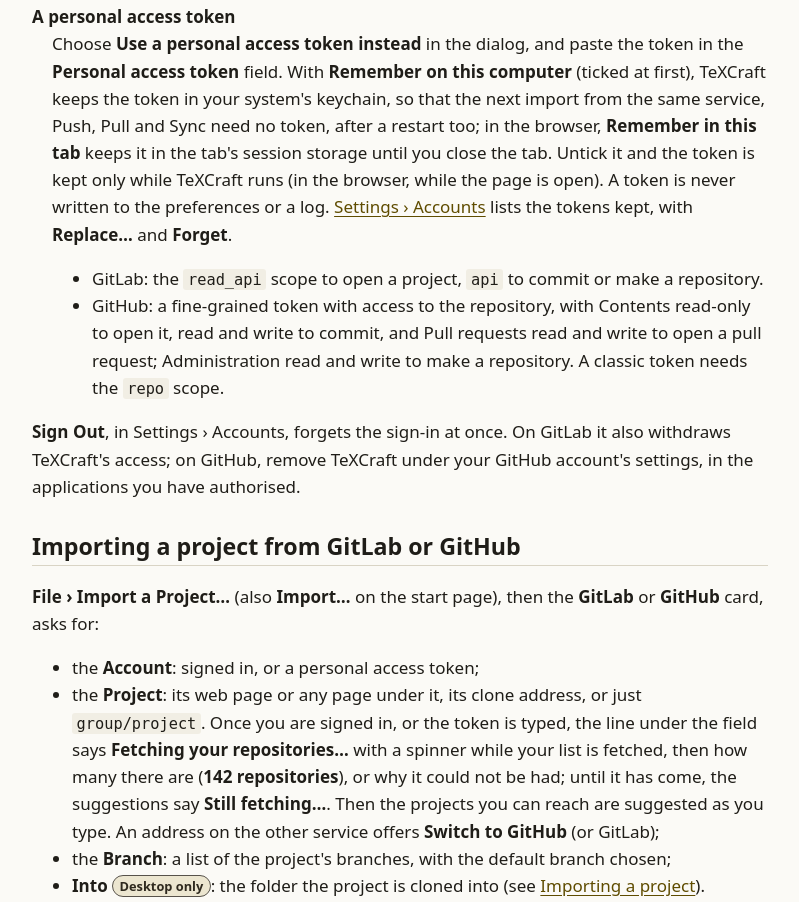
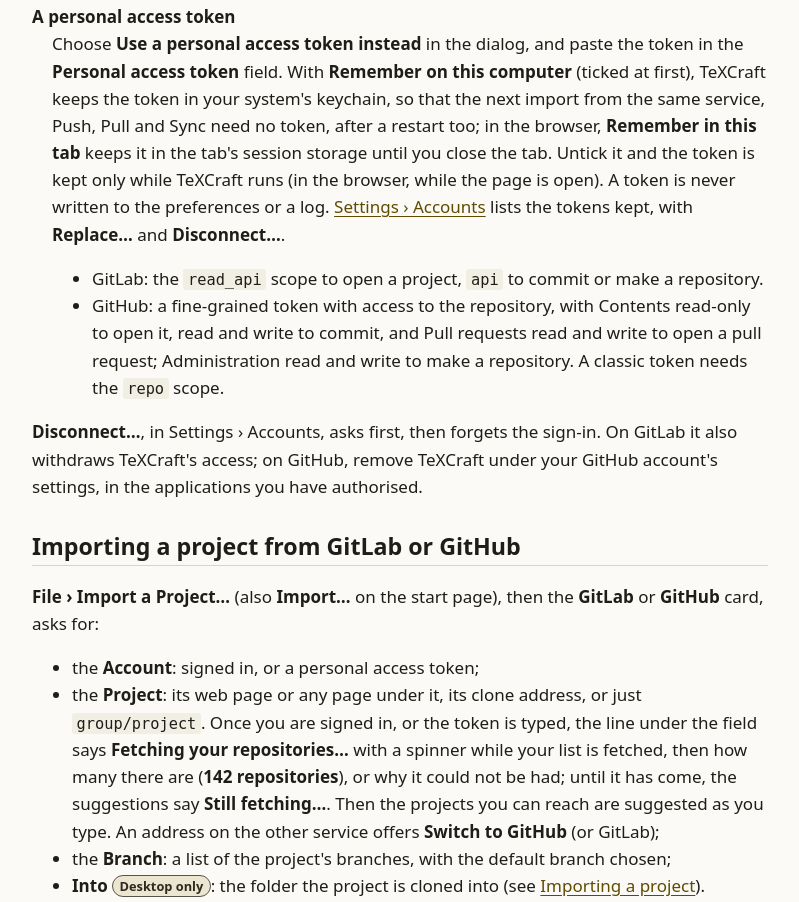
Before and after one commit to skadge/texcraft, a plain HTML site: page docs/guide/forges.html in a window 1280 px wide. Shown: the part 1060-1962 px from the top of the page, without its empty margins (376-1175 px from the left). Drawn offline with Linux system fonts and the light colour scheme.

Commit message:
Docs: connections in Settings › Accounts
docs/forges.md, the guide's Settings and forge pages, the ROADMAP's C5
row and a progress fragment.

Co-Authored-By: Claude Opus 5.5 <noreply@anthropic.com>

```diff
--- a/docs/guide/forges.html
+++ b/docs/guide/forges.html
@@ -58,14 +58,14 @@
         <dt>Sign In with GitHub <span class="tag">Desktop only</span></dt>
         <dd>The dialog shows a code, with <span class="ui">Copy Code</span> and <span class="ui">Open GitHub's Page</span>; enter the code on GitHub's page. In the browser, GitHub's sign-in does not answer web pages, so use a token there.</dd>
         <dt>A personal access token</dt>
-        <dd>Choose <span class="ui">Use a personal access token instead</span> in the dialog, and paste the token in the <span class="ui">Personal access token</span> field. With <span class="ui">Remember on this computer</span> (ticked at first), TeXCraft keeps the token in your system's keychain, so that the next import from the same service, Push, Pull and Sync need no token, after a restart too; in the browser, <span class="ui">Remember in this tab</span> keeps it in the tab's session storage until you close the tab. Untick it and the token is kept only while TeXCraft runs (in the browser, while the page is open). A token is never written to the preferences or a log. <a href="settings.html#accounts">Settings › Accounts</a> lists the tokens kept, with <span class="ui">Replace…</span> and <span class="ui">Forget</span>.
+        <dd>Choose <span class="ui">Use a personal access token instead</span> in the dialog, and paste the token in the <span class="ui">Personal access token</span> field. With <span class="ui">Remember on this computer</span> (ticked at first), TeXCraft keeps the token in your system's keychain, so that the next import from the same service, Push, Pull and Sync need no token, after a restart too; in the browser, <span class="ui">Remember in this tab</span> keeps it in the tab's session storage until you close the tab. Untick it and the token is kept only while TeXCraft runs (in the browser, while the page is open). A token is never written to the preferences or a log. <a href="settings.html#accounts">Settings › Accounts</a> lists the tokens kept, with <span class="ui">Replace…</span> and <span class="ui">Disconnect…</span>.
           <ul>
             <li>GitLab: the <code>read_api</code> scope to open a project, <code>api</code> to commit or make a repository.</li>
             <li>GitHub: a fine-grained token with access to the repository, with Contents read-only to open it, read and write to commit, and Pull requests read and write to open a pull request; Administration read and write to make a repository. A classic token needs the <code>repo</code> scope.</li>
           </ul>
         </dd>
       </dl>
-      <p><span class="ui">Sign Out</span>, in Settings › Accounts, forgets the sign-in at once. On GitLab it also withdraws TeXCraft's access; on GitHub, remove TeXCraft under your GitHub account's settings, in the applications you have authorised.</p>
+      <p><span class="ui">Disconnect…</span>, in Settings › Accounts, asks first, then forgets the sign-in. On GitLab it also withdraws TeXCraft's access; on GitHub, remove TeXCraft under your GitHub account's settings, in the applications you have authorised.</p>
 
       <h2 id="open">Importing a project from GitLab or GitHub</h2>
       <!-- screenshot: Import a Project's GitLab page with suggestions and the branch list (a test account, no real names) -->
@@ -134,7 +134,7 @@
       <h2 id="servers">Your organisation's servers</h2>
       <p>A company's or a university's GitLab, or a GitHub Enterprise Server, works as gitlab.com and github.com do, once TeXCraft is registered on it as an application, by you for yourself or by its administrator for everyone.</p>
       <ol>
-        <li>In <a href="settings.html#accounts">Settings › Accounts</a>, choose <span class="ui">Add a GitLab Server…</span> or <span class="ui">Add a GitHub Enterprise Server…</span>, and type the server's address (any page on it will do). The Open dialog offers the same for a project on a server it does not know.</li>
+        <li>In <a href="settings.html#accounts">Settings › Accounts</a>, choose <span class="ui">Add a Connection…</span>, then <span class="ui">GitLab Server</span> or <span class="ui">GitHub Enterprise Server</span>, and type the server's address (any page on it will do). The Open dialog offers the same for a project on a server it does not know.</li>
         <li>TeXCraft checks that the server answers as GitLab or GitHub does, then shows what to register on it, each value with a <span class="ui">Copy</span> button, and a button opening the right page.</li>
         <li>Paste the <span class="ui">Application ID</span> (on GitHub, the <span class="ui">Client ID</span>) you get, and choose <span class="ui">Add Server</span>. Then sign in with its own Sign In button.</li>
       </ol>
```
Also changed, not shown: docs/guide/projects.html (+1 -1 lines), docs/guide/settings.html (+4 -1 lines), 3 other files.
